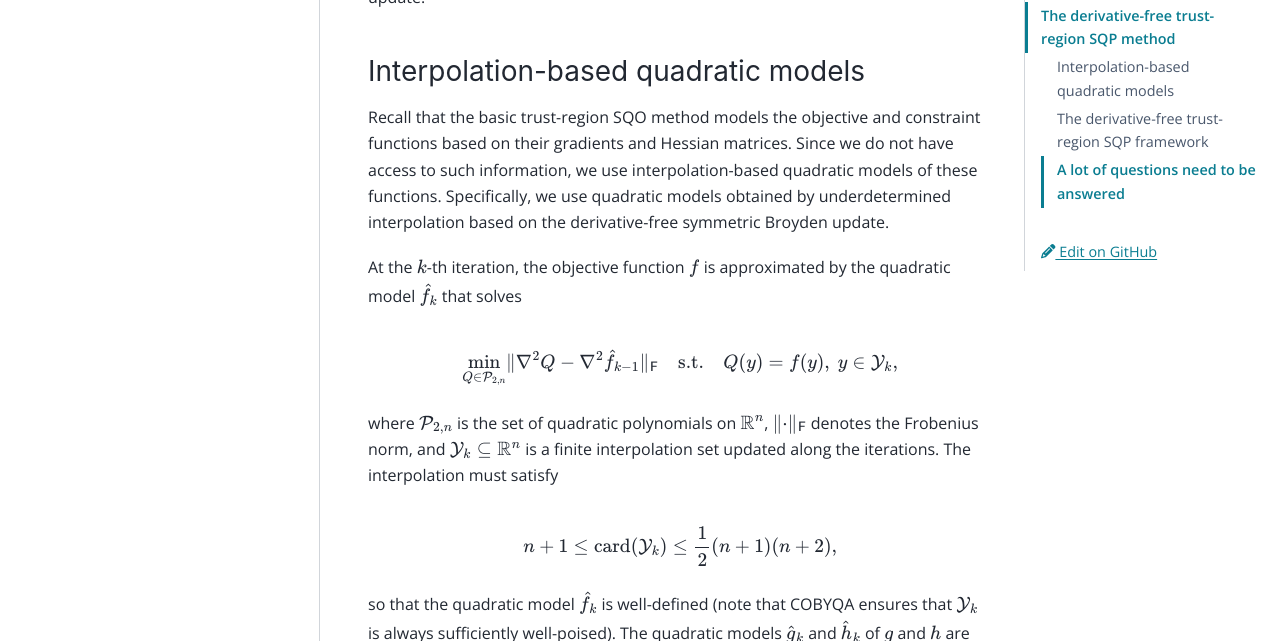
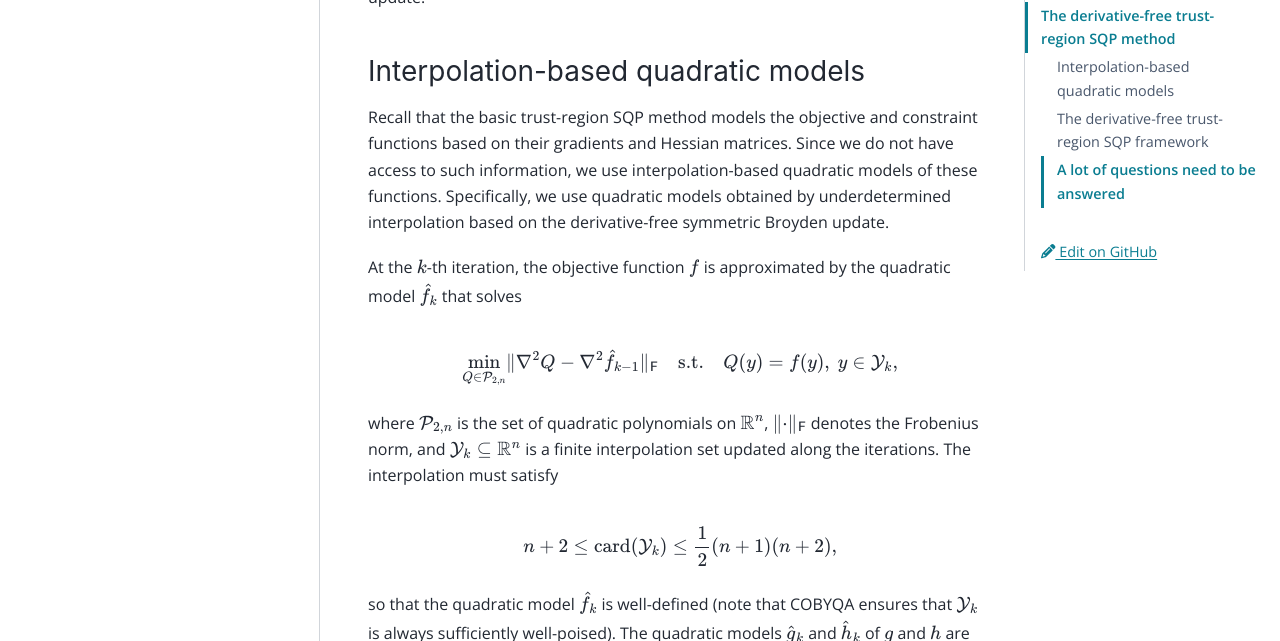
Before and after one commit to cobyqa/cobyqa, a Sphinx documentation site: the page built from doc/source/algorithms/index.rst, in a window 1280 px wide and 900 px high, scrolled down 1093 px. Shown: the part 154-795 px from the top of the window. Built offline with Sphinx 7.4.7 and the PyData theme 0.15.4, drawn with Linux system fonts in a browser that asks for light colours.

Commit message:
Correct typos in index.rst

```diff
--- a/doc/source/algorithms/index.rst
+++ b/doc/source/algorithms/index.rst
@@ -40,7 +40,7 @@ It does not use derivatives of the objective function or the nonlinear constrain
 Interpolation-based quadratic models
 ^^^^^^^^^^^^^^^^^^^^^^^^^^^^^^^^^^^^
 
-Recall that the basic trust-region SQO method models the objective and constraint functions based on their gradients and Hessian matrices.
+Recall that the basic trust-region SQP method models the objective and constraint functions based on their gradients and Hessian matrices.
 Since we do not have access to such information, we use interpolation-based quadratic models of these functions.
 Specifically, we use quadratic models obtained by underdetermined interpolation based on the derivative-free symmetric Broyden update.
 
@@ -55,7 +55,7 @@ The interpolation must satisfy
 
 .. math::
 
-    n + 1 \le \card (\mathcal{Y}_k) \le \frac{1}{2} (n + 1) (n + 2),
+    n + 2 \le \card (\mathcal{Y}_k) \le \frac{1}{2} (n + 1) (n + 2),
 
 so that the quadratic model :math:`\hat{f}_k` is well-defined (note that COBYQA ensures that :math:`\mathcal{Y}_k` is always sufficiently well-poised).
 The quadratic models :math:`\hat{g}_k` and :math:`\hat{h}_k` of  :math:`g` and :math:`h` are defined similarly.
```
